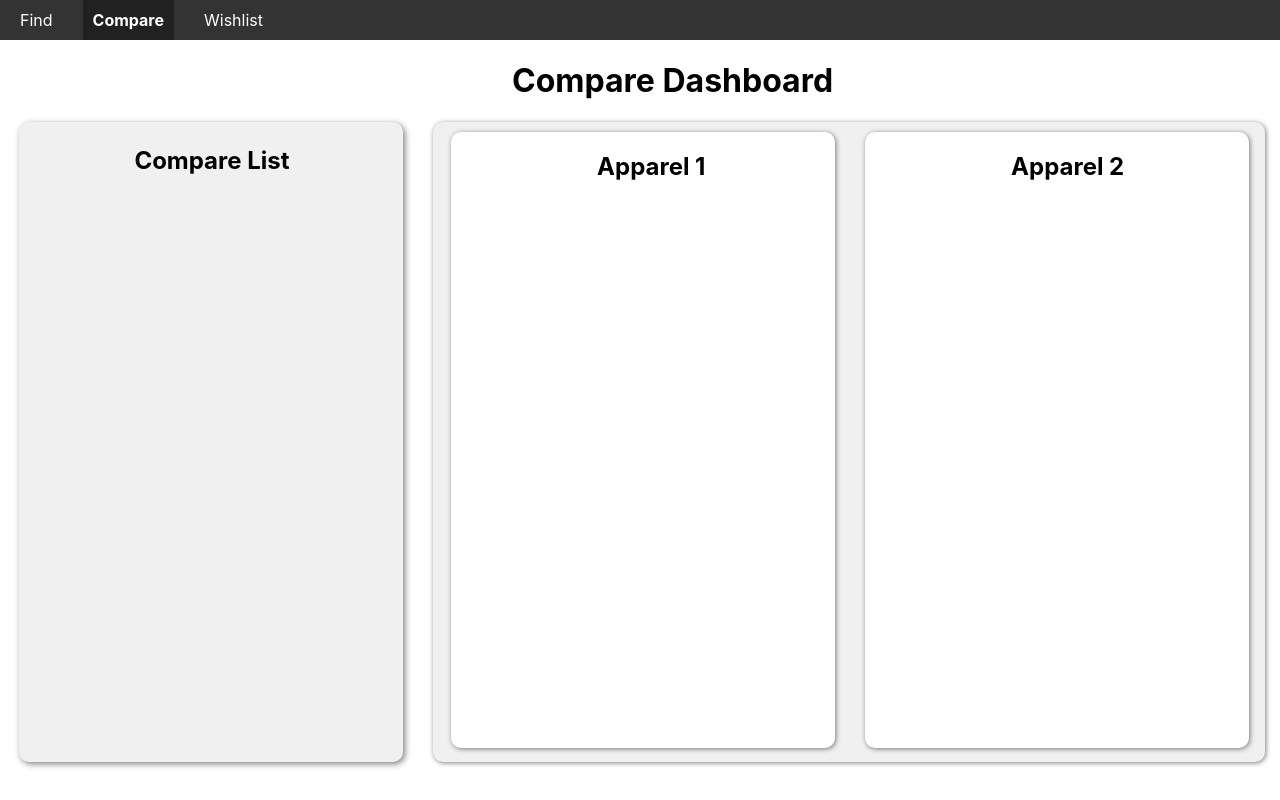
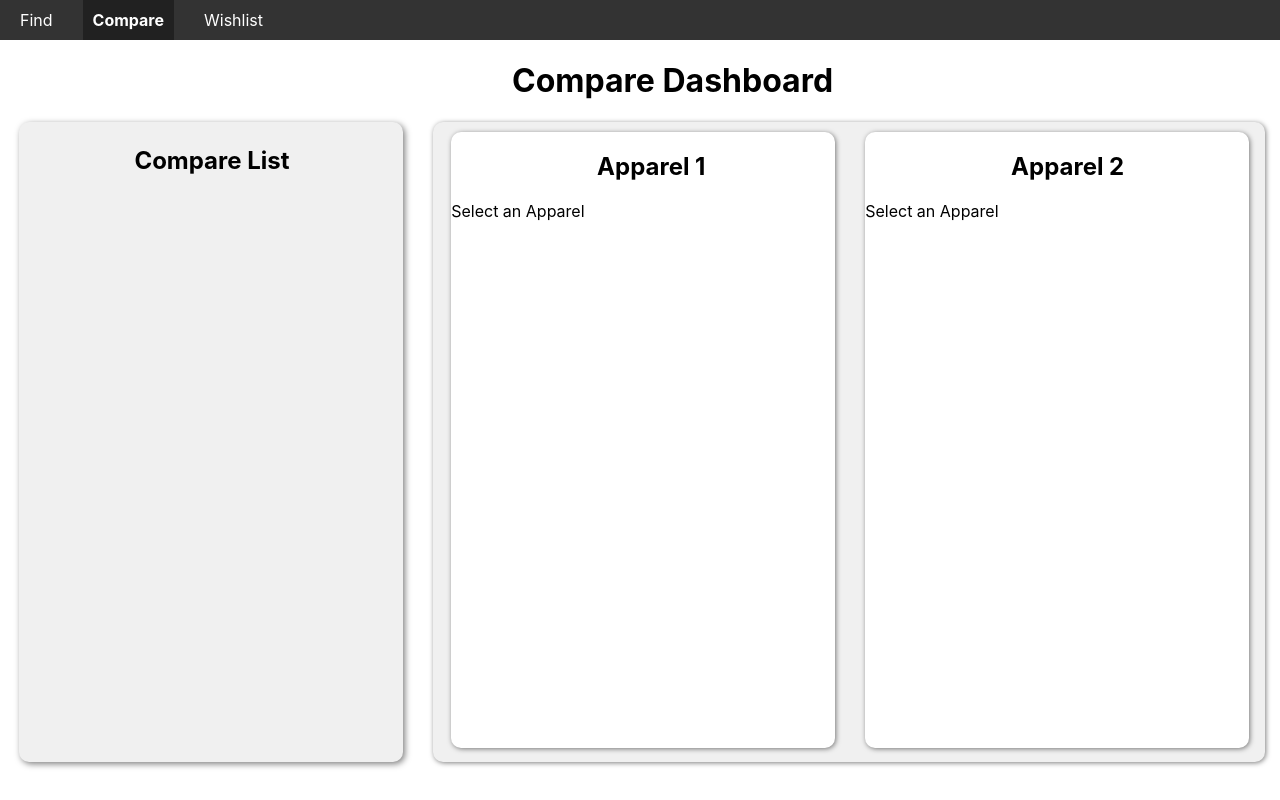
Before and after one commit to Willev05/Apparel-Comparison-Website, a React (Create React App) app in the folder frontend/: page /compare in a window 1280 px wide. Built offline with nearby package versions, Linux system fonts and the light colour scheme.

Commit message:
Inital Implementation to compare apparels

```diff
--- a/frontend/src/Components/CompareCards.jsx
+++ b/frontend/src/Components/CompareCards.jsx
@@ -1,10 +1,13 @@
-import React, { useContext } from 'react';
+import React, { useContext, useState } from 'react';
 import '../Styles/CompareCards.css';
 import { ApparelContext } from '../Context/ApparelContext';
 
+
 const CompareCards = ({ id, title, thumbnail, price, brand }) => {
 
-    const {loadChange,setLoadChange} = useContext(ApparelContext);
+    const {loadChange, setLoadChange,selectedNum,setSelectedNum,selectedApparel,setSelectedApparel,setSelectedApparel2,selectedApparel2} = useContext(ApparelContext);
+
+
 
     const handleRemove = ()=>{
         if(window.confirm("Are you sure you want to remove this apparel?")){
@@ -36,6 +39,40 @@ const CompareCards = ({ id, title, thumbnail, price, brand }) => {
     }
 
 
+
+    const handleSelect = ()=>{
+
+        const Key = `Compare List`;
+
+        const storedApparels = JSON.parse(localStorage.getItem(Key)) || [];
+
+        const indexToFind = storedApparels.findIndex((apparel) => {
+            const firstValue = Object.values(apparel)[0];
+            return firstValue === id;
+          });
+
+          if(selectedNum === 0){
+            setSelectedApparel(storedApparels[indexToFind]);
+            setSelectedNum(1);
+            console.log(selectedApparel);
+            console.log("Selected Num is:"+selectedNum);
+
+
+          }
+          else{
+            setSelectedApparel2(storedApparels[indexToFind]);
+            setSelectedNum(0);
+            console.log(selectedApparel2);
+            console.log("Selected Num is:"+selectedNum);
+          }
+
+
+
+
+
+    }
+
+
   return (
     <>
         <div className='CompareCard'>
@@ -48,7 +85,7 @@ const CompareCards = ({ id, title, thumbnail, price, brand }) => {
             </div>
             <div className='action-buttons'>
                 <button id="remove" onClick={handleRemove}>Remove</button>
-                <button id="select">Select</button>
+                <button id="select" onClick={handleSelect}>Select</button>
             </div>
         </div>
         </div>
--- a/frontend/src/Components/FirstApparel.jsx
+++ b/frontend/src/Components/FirstApparel.jsx
@@ -1,17 +1,29 @@
-import React, { useEffect, useState } from 'react';
+import React, { useEffect, useState,useContext } from 'react';
 import '../Styles/FirstApparel.css';
+import { ApparelContext } from '../Context/ApparelContext';
 
 
 
 const FirstApparel = () => {
-
+    const {selectedApparel} = useContext(ApparelContext);
 
 
     return (
         <>
             <div className='firstApparel-view'>
                 <h2>Apparel 1</h2>
+                {selectedApparel.length != 0 ?(
+                <>
+                    <img src={selectedApparel.thumbnail} alt={selectedApparel.name} width="130" height= "110"></img>
+                    <p><strong>Retail Price: </strong>${selectedApparel.price}</p>
+                    <p><strong>stockX: </strong>{selectedApparel.stockXPrice}</p>
+                    <p><strong>flightClub: </strong>{selectedApparel.flightClubPrice}</p>
+                    <p><strong>goat: </strong>{selectedApparel.goatPrice}</p>
+                    <p><strong>Description: </strong>{selectedApparel.description}</p>
 
+                </>
+            ):<p>Select an Apparel</p>
+                }
             </div>
 
         </>
--- a/frontend/src/Components/SecondApparel.jsx
+++ b/frontend/src/Components/SecondApparel.jsx
@@ -1,16 +1,29 @@
-import React, { useEffect, useState } from 'react';
+import React, { useEffect, useState,useContext } from 'react';
 import '../Styles/SecondApparels.css';
+import { ApparelContext } from '../Context/ApparelContext';
 
 
 
 const SecondApparel = () => {
 
+    const {selectedApparel2} = useContext(ApparelContext);
 
 
     return (
         <>
             <div className='secondApparel-view'>
                 <h2>Apparel 2</h2>
+                {selectedApparel2.length != 0 ?(
+                <>
+                    <img src={selectedApparel2.thumbnail} alt={selectedApparel2.name} width="130" height= "110"></img>
+                    <p><strong>Retail Price: </strong>${selectedApparel2.price}</p>
+                    <p><strong>stockX: </strong>{selectedApparel2.stockXPrice}</p>
+                    <p><strong>flightClub: </strong>{selectedApparel2.flightClubPrice}</p>
+                    <p><strong>goat: </strong>{selectedApparel2.goatPrice}</p>
+                    <p><strong>Description: </strong>{selectedApparel2.description}</p>
+                </>
+            ):<p>Select an Apparel</p>
+                }
 
             </div>
 
--- a/frontend/src/Context/ApparelContext.jsx
+++ b/frontend/src/Context/ApparelContext.jsx
@@ -8,11 +8,14 @@ export const ApparelProvider = ({ children }) => {
 
 
   const [loadChange, setLoadChange] = useState(0);
+  const [selectedNum,setSelectedNum] = useState(0);
+  const [selectedApparel,setSelectedApparel] = useState([]);
+  const [selectedApparel2,setSelectedApparel2] = useState([]);
 
 
 
   return (
-    <ApparelContext.Provider value={{loadChange, setLoadChange }}>
+    <ApparelContext.Provider value={{loadChange, setLoadChange,selectedNum,setSelectedNum,selectedApparel,setSelectedApparel,setSelectedApparel2,selectedApparel2 }}>
       {children}
     </ApparelContext.Provider>
   );
```
